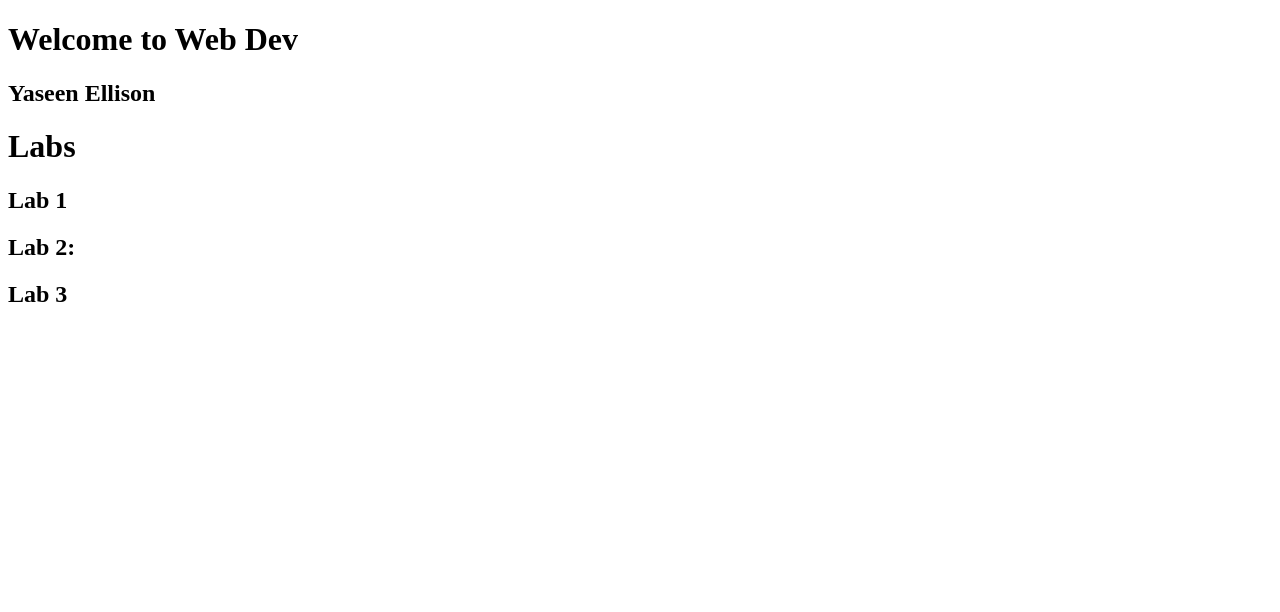
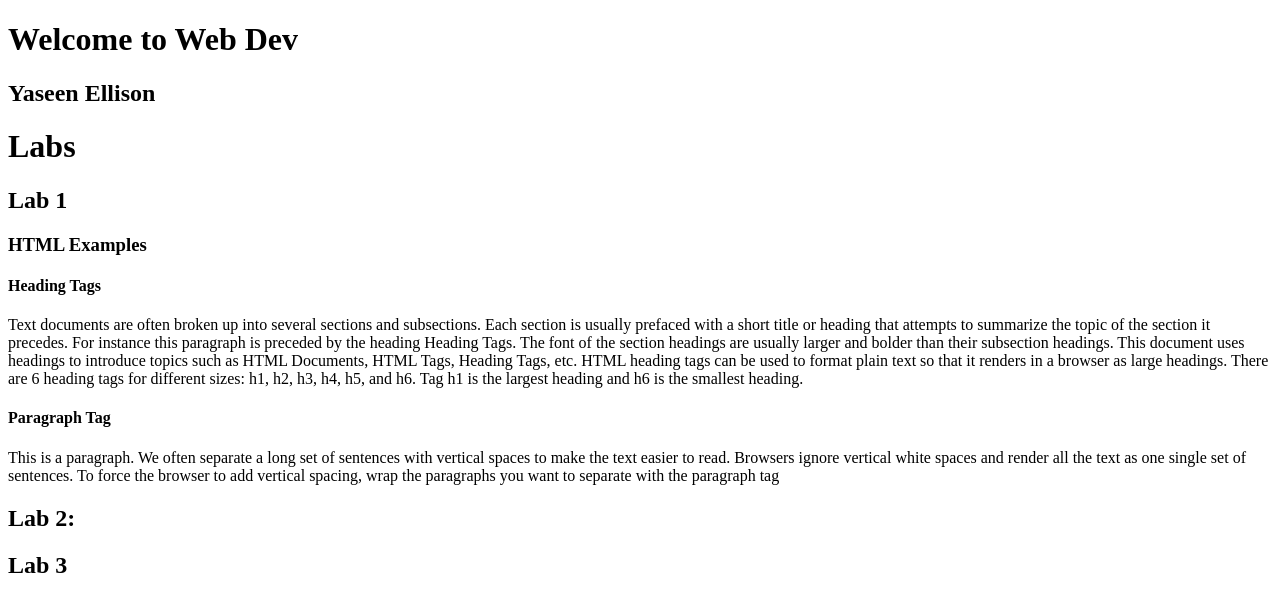
Before and after one commit to yaseen-ellison2/kanbas-react-web-app-2024-su2, a React (Create React App) app: page / in a window 1280 px wide. Shown: the top 612 px of the page. Built offline with nearby package versions, Linux system fonts and the light colour scheme.

Commit message:
more basic additions

```diff
--- a/src/App.tsx
+++ b/src/App.tsx
@@ -1,5 +1,4 @@
 import React from 'react';
-import logo from './logo.svg';
 import Labs from './Labs';
 
 function App() {
--- a/src/Labs/Lab1/index.tsx
+++ b/src/Labs/Lab1/index.tsx
@@ -1,7 +1,28 @@
 export default function Lab1() {
-    return (
-      <div id="wd-lab1">
-        <h2>Lab 1</h2>
+  return (
+    <div id="wd-lab1">
+      <h2>Lab 1</h2>
+      <h3>HTML Examples</h3>
+      <div id="wd-h-tag">
+        <h4>Heading Tags</h4>
+Text documents are often broken up into several sections and subsections.
+Each section is usually prefaced with a short title or heading that attempts to summarize the topic of the section it precedes.
+For instance this paragraph is preceded by the heading Heading Tags.
+The font of the section headings are usually larger and bolder than their subsection headings.
+This document uses headings to introduce topics such as HTML Documents, HTML Tags, Heading Tags, etc.
+HTML heading tags can be used to format plain text so that it renders in a browser as large headings.
+There are 6 heading tags for different sizes: h1, h2, h3, h4, h5, and h6. Tag h1 is the largest heading and h6 is the smallest heading.
       </div>
-    );
-  }
+    <div id="wd-p-tag">
+      <h4>Paragraph Tag</h4>
+      <p id="wd-p-1">
+This is a paragraph.
+We often separate a long set of sentences with vertical spaces to make the text easier to read.
+Browsers ignore vertical white spaces and render all the text as one single set of sentences.
+To force the browser to add vertical spacing, wrap the paragraphs you want to separate with the paragraph tag
+</p>
+    </div>
+
+
+
+</div>);}
```
